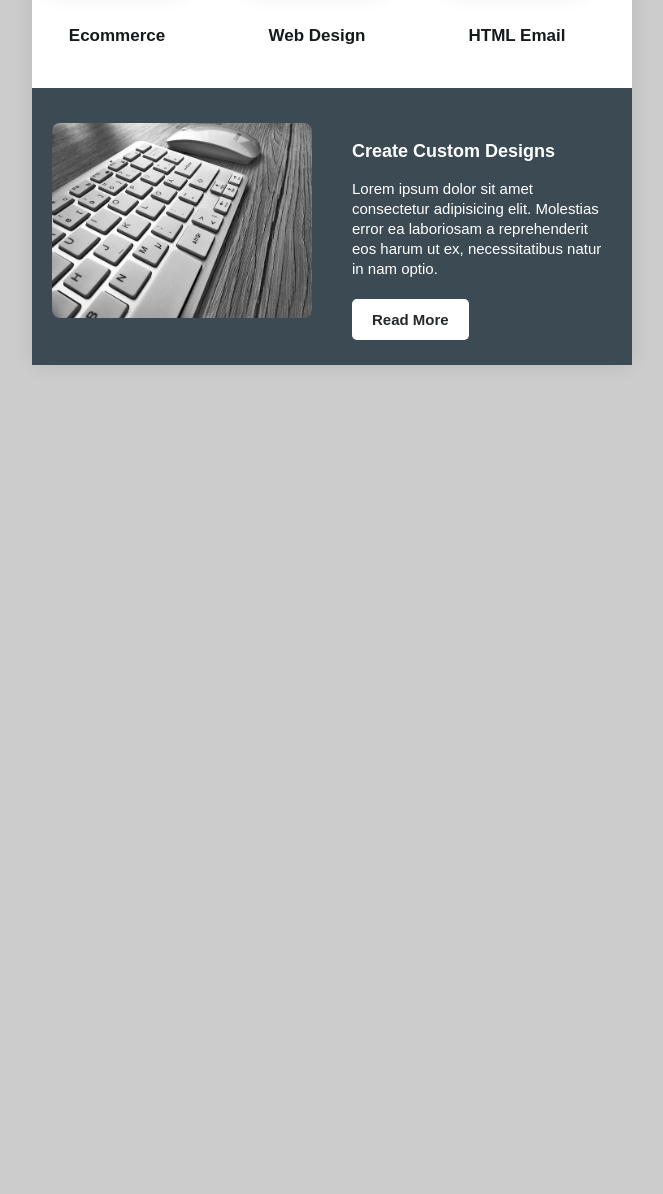
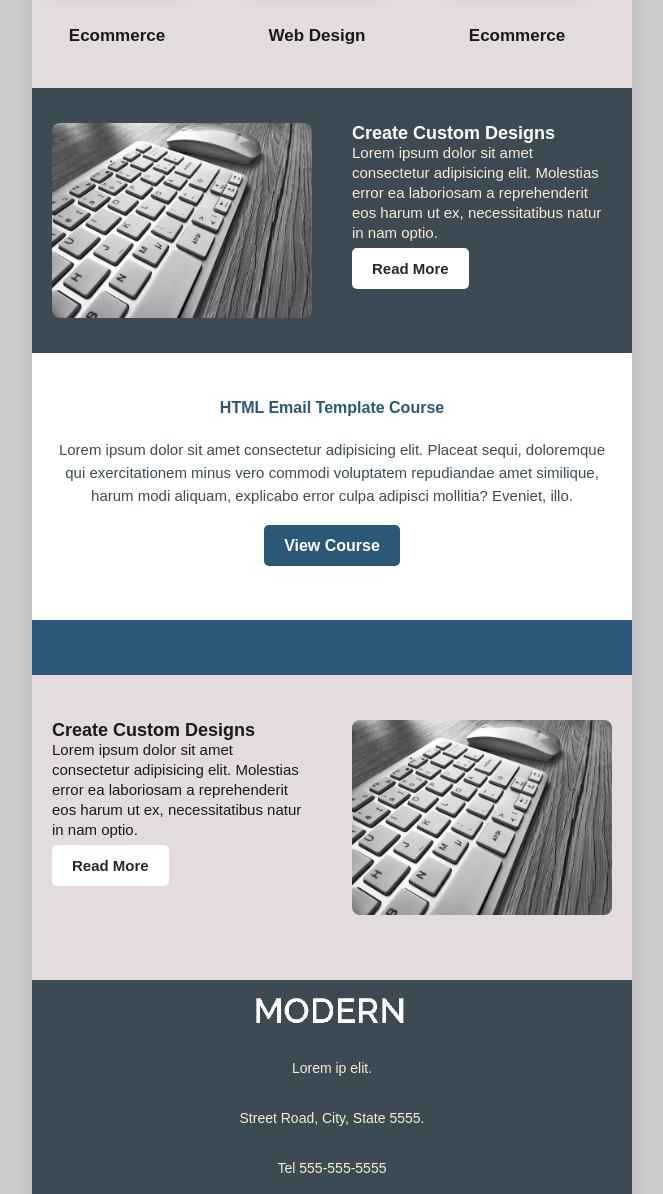
Before and after one commit to Gerald-Star/Brand-Awareness-HTML-Email-Template, a plain HTML site: page index.html in a window 1280 px wide. Shown: the part 636-1830 px from the top of the page, without its empty margins (308-971 px from the left). Before the commit the page ends 1061 px from the top, so only its background shows below. Drawn offline with Linux system fonts and the light colour scheme.

Commit message:
create image section and footer section

```diff
--- a/index.html
+++ b/index.html
@@ -79,7 +79,6 @@
     }
 
     .three-columns .padding {
-
       padding: 15px;
     }
 
@@ -107,6 +106,12 @@
       text-align: left;
     }
 
+    .two-columns .content p {
+      margin: 0;
+      padding: 0;
+    }
+
+    /* button styles */
     .button {
       background-color: #ffffff;
       color: #26292b;
@@ -116,7 +121,25 @@
       font-weight: bold;
     }
 
+    .button:hover {
+      background-color: #c3def0;
+    }
 
+    /*---Button Dark--*/
+
+    .button-dark {
+      background-color: #2b5876;
+      color: #ffffff;
+      text-decoration: none;
+      padding: 12px 20px;
+      border-radius: 5px;
+      font-weight: bold;
+
+    }
+
+    .button-dark:hover {
+      background-color: #3c4b53;
+    }
   </style>
 </head>
 
@@ -181,7 +204,8 @@
         <td>
           <table width="100%">
             <tr>
-              <td class="three-columns">
+              <td style="background-color: #e4dcdc;"   class="three-columns">
+
                 <!-- FIRST COLUMN ICON-->
                 <table class="column">
                   <tr>
@@ -196,10 +220,9 @@
                       <!---Add Text-->
                   <tr>
                     <td>
-                      <p style="font-weight: bold; font-size: 17px;">
-                        Ecommerce</p>
+                      <p style="font-weight: bold; font-size: 17px;">Ecommerce</p>
 
-                      <p>Lorem ipsum dolor, sit amet scipit fugiat asperiores. Molestiae, dolor accusantium! </p>
+                      <p color: antiquewhite;>Lorem ipsum dolor, sit amet scipit fugiat asperiores. Molestiae, dolor accusantium! </p>
                     </td>
                   </tr>
               </td>
@@ -220,22 +243,18 @@
                     </td>
                   </tr>
                 </table>
-                <!---Add Text-->
+              </td> <!---Add Text-->
             <tr>
               <td>
-                <p style="font-weight: bold; font-size: 17px;">
-                  Web Design</p>
+                <p style="font-weight: bold; font-size: 17px;">Web Design</p>
 
-                <p>Lorem ipsum dolor, sit amet scipit fugiat asperiores. Molestiae, dolor accusantium! </p>
-              </td>
-            </tr>
+                <p color: antiquewhite;>Lorem ipsum dolor, sit amet scipit fugiat asperiores. Molestiae, dolor accusantium! </p>
               </td>
             </tr>
           </table>
 
           <!-- END OF SECOND COLUMN ICON-->
 
-    <!-- THIRD COLUMN ICON-->
 
           <table class="column">
             <tr>
@@ -243,31 +262,24 @@
                 <table class="content">
                   <tr>
                     <td>
-                <a href="#"><img src="img/home.png" alt="" width="130" style="max-width: 130px;"></a>
+                      <a href="#"><img src="img/email.png" alt="" width="130" style="max-width: 130px;"></a>
                     </td>
                   </tr>
                 </table>
                 <!---Add Text-->
             <tr>
               <td>
-          <p style="font-weight: bold; font-size: 17px;">
-            HTML Email</p>
+                <p style="font-weight: bold; font-size: 17px;">Ecommerce</p>
 
-          <p>Lorem ipsum dolor, sit amet scipit fugiat asperiores. Molestiae, dolor accusantium! </p>
+                <p color: antiquewhite;>Lorem ipsum dolor, sit amet scipit fugiat asperiores. Molestiae, dolor accusantium! </p>
               </td>
             </tr>
         </td>
       </tr>
     </table>
 
-    <!-- END OF THIRD COLUMN ICON-->
-    </td>
-    </tr>
-    </table>
-    </td>
-    </tr>
+    <!-- THIRD COLUMN ICON ENDS-->
 
-    <!-- TWO COLUMN SECTION-->
 
     <tr>
       <td style="background-color: #3c4b53;color: #ffffff">
@@ -284,7 +296,8 @@
                     <table class="content">
                       <tr>
                         <td>
-                          <a href="#"><img src="img/keyboard.jpg" alt="" width="260" style="max-width: 260px; border-radius: 8px;"></a>
+                          <a href="#"><img src="img/keyboard.jpg" alt="" width="260"
+                              style="max-width: 260px; border-radius: 8px;"></a>
                         </td>
                       </tr>
                     </table>
@@ -305,7 +318,7 @@
                       <tr>
                         <td>
                           <p style="font-weight: bold; font-size: 18px;">Create Custom Designs</p>
-                          <p style="padding-bottom: 16px;">Lorem ipsum dolor sit amet consectetur adipisicing elit.
+                          <p style="padding-bottom: 16px; color: antiquewhite;">Lorem ipsum dolor sit amet consectetur adipisicing elit.
                             Molestias error ea laboriosam
                             a reprehenderit eos harum ut ex, necessitatibus natur in nam optio.</p>
                           <a href="#" class="button">Read More</a>
@@ -328,11 +341,120 @@
 
     <!-- TITLE; TEXT & BUTTON-->
 
+    <tr>
+      <td style="padding: 15px 0 50px;">
+        <table>
+
+          <tr>
+            <td style="text-align: center; padding: 15px;">
+              <p style="color: #2b5876; font-weight: bold;">HTML Email Template Course</p>
+
+              <p style="line-height: 23px; color:#3c4b53; font-size: 15px; padding: 5px 0 15px;">Lorem ipsum dolor sit
+                amet consectetur adipisicing elit. Placeat sequi, doloremque qui exercitationem minus vero commodi
+                voluptatem repudiandae amet similique,
+                harum modi aliquam, explicabo error culpa adipisci mollitia? Eveniet, illo.
+              </p>
+
+              <a href="" class="button-dark">View Course</a>
+            </td>
+          </tr>
+
+        </table>
+      </td>
+    </tr>
+
+    <!---Free background-->
+
+    <tr>
+    <tr>
+      <td style="background-color: #2b5876; padding: 5px 0 50px;"></td>
+    </tr>
+    <td style="background-color: #e4dcdc; padding: 10px 0 30px;">
+      <table width="100%">
+
+        <tr>
+          <td class="two-columns last">
+            <!--Image aside-->
+            <table class="column">
+              <tr>
+                <td class="padding">
+
+                  <table class="content">
+                    <tr>
+                      <td>
+                        <p style="font-weight: bold; font-size: 18px;">Create Custom Designs</p>
+                        <p style="padding-bottom: 16px;">Lorem ipsum dolor sit amet consectetur adipisicing elit.
+                          Molestias error ea laboriosam
+                          a reprehenderit eos harum ut ex, necessitatibus natur in nam optio.</p>
+                        <a href="#" class="button">Read More</a>
+                      </td>
+                    </tr>
+                  </table>
+
+                </td>
+              </tr>
+            </table>
+
+            <!---Image Aside Left end-->
+
+            <!--Image Aside Right-->
+
+            <table class="column">
+              <tr>
+                <td class="padding">
+
+                  <table class="content">
+                    <tr>
+                      <td>
+                        <a href="#"><img src="img/keyboard.jpg" alt="" width="260"
+                            style="max-width: 260px; border-radius: 8px;"></a>
+                      </td>
+                    </tr>
+                  </table>
+
+                </td>
+              </tr>
+            </table>
+
+          </td>
+        </tr>
+      </table>
+    </td>
+
+    <!---ADD EXTRA TWO COLUMN INFORMATION SECTION WITH IMAGES-->
 
     <!--FOOTER SECTION-->
 
+    <tr>
+      <td style="background-color: #3c4b53;">
+        <table width="100%">
+          <tr>
+            <td style="padding: 4px 20px; text-align: center; color: #cccccc;">
 
+              <a href="#"><img src="img/modern-white.png" alt="" width="180"></a>
+              <p style="font-size: 14px; padding: 10px 0; color: antiquewhite;">Lorem ip elit.</p>
+              <p style="font-size: 14px; padding: 10px 0; color: antiquewhite;">Street Road, City, State 5555.</p>
+              <p style="font-size: 14px; padding: 10px 0;color: antiquewhite;">Tel 555-555-5555</p>
+
+              <!--Social Media Icons-->
+
+              <a href="#"><img src="img/white-facebook.png" alt="Facebook" width="30" title="Facebook"></a>
+              <a href="#"><img src="img/white-twitter.png" alt="Twitter" width="30" title="Twitter"></a>
+              <a href="#"><img src="img/white-instagram.png" alt="Instagram" width="30" title="Instagram"></a>
+              <a href="#"><img src="img/white-linkedin.png" alt="Linkedin" width="30" title="Linkedin"></a>
+
+              <a href=""><p style="padding: 10px; color: antiquewhite;">SUBSCRIBE</p></a>
+
+            </td>
+          </tr>
         </table>
+      </td>
+    </tr>
+
+
+
+
+
 
   </center>
 
```
Also changed, not shown: 1 other file. Lines whose indentation alone changed are shown as unchanged.
